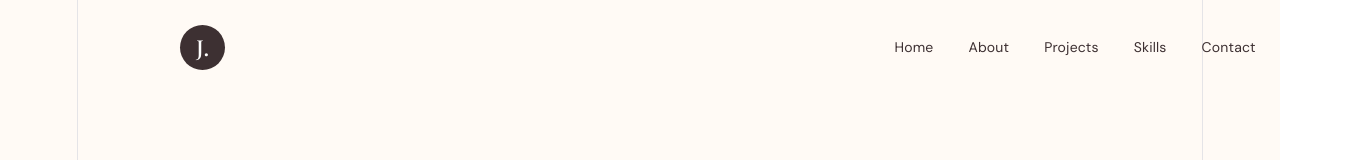
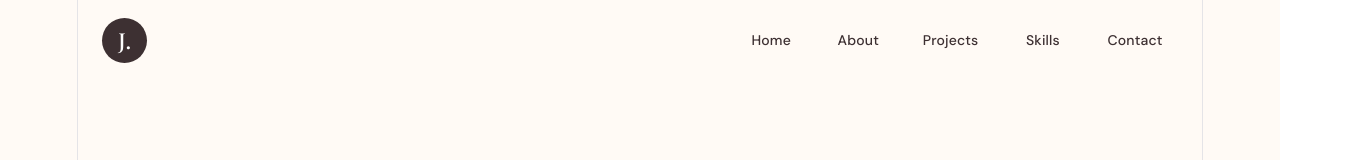
Before and after one commit to jhnyz/My-Portfolio, a React (Vite) app: page / in a window 1280 px wide. Shown: the top 160 px of the page, 1358 px wide, since content can reach past the window. Built offline with nearby package versions, Linux system fonts and the light colour scheme.

Commit message:
fix navbar

```diff
--- a/src/App.css
+++ b/src/App.css
@@ -33,12 +33,14 @@ a {
 
 .navbar {
   width: 100%;
-  padding: 25px 8%;
+  height: 80px;
+  padding: 0 8%;
   display: flex;
   align-items: center;
   justify-content: space-between;
   position: absolute;
   top: 0;
+  left: 0;
   z-index: 10;
 }
 
@@ -49,25 +51,37 @@ a {
   background: var(--dark);
   color: var(--white);
   display: flex;
+  align-items: center;
   justify-content: center;
-  align-items: center;
   font-family: "Playfair Display", serif;
   font-size: 22px;
+  flex-shrink: 0;
 }
 
 .nav-links {
   display: flex;
-  gap: 35px;
+  align-items: center;
+  justify-content: center;
+  gap: 12px;
 }
 
 .nav-links a {
+  display: flex;
+  align-items: center;
+  justify-content: center;
+  min-width: 75px;
+  height: 40px;
+  padding: 0 15px;
+  border-radius: 25px;
   font-size: 14px;
+  font-weight: 500;
   color: var(--dark);
-  transition: 0.3s;
+  transition: all 0.3s ease;
 }
 
 .nav-links a:hover {
   color: var(--dark-pink);
+  background: var(--light-pink);
 }
 
 /* HERO */
```
